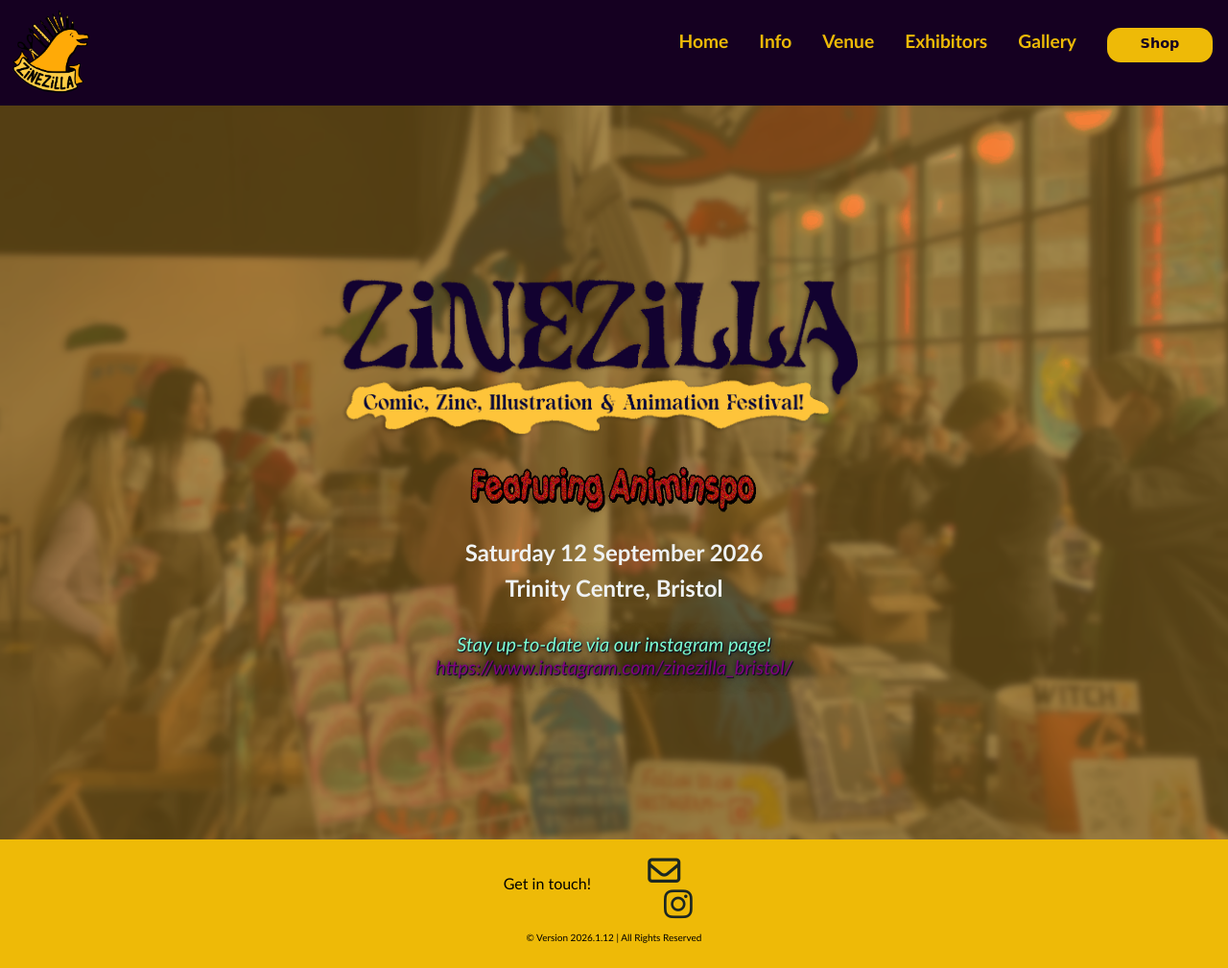
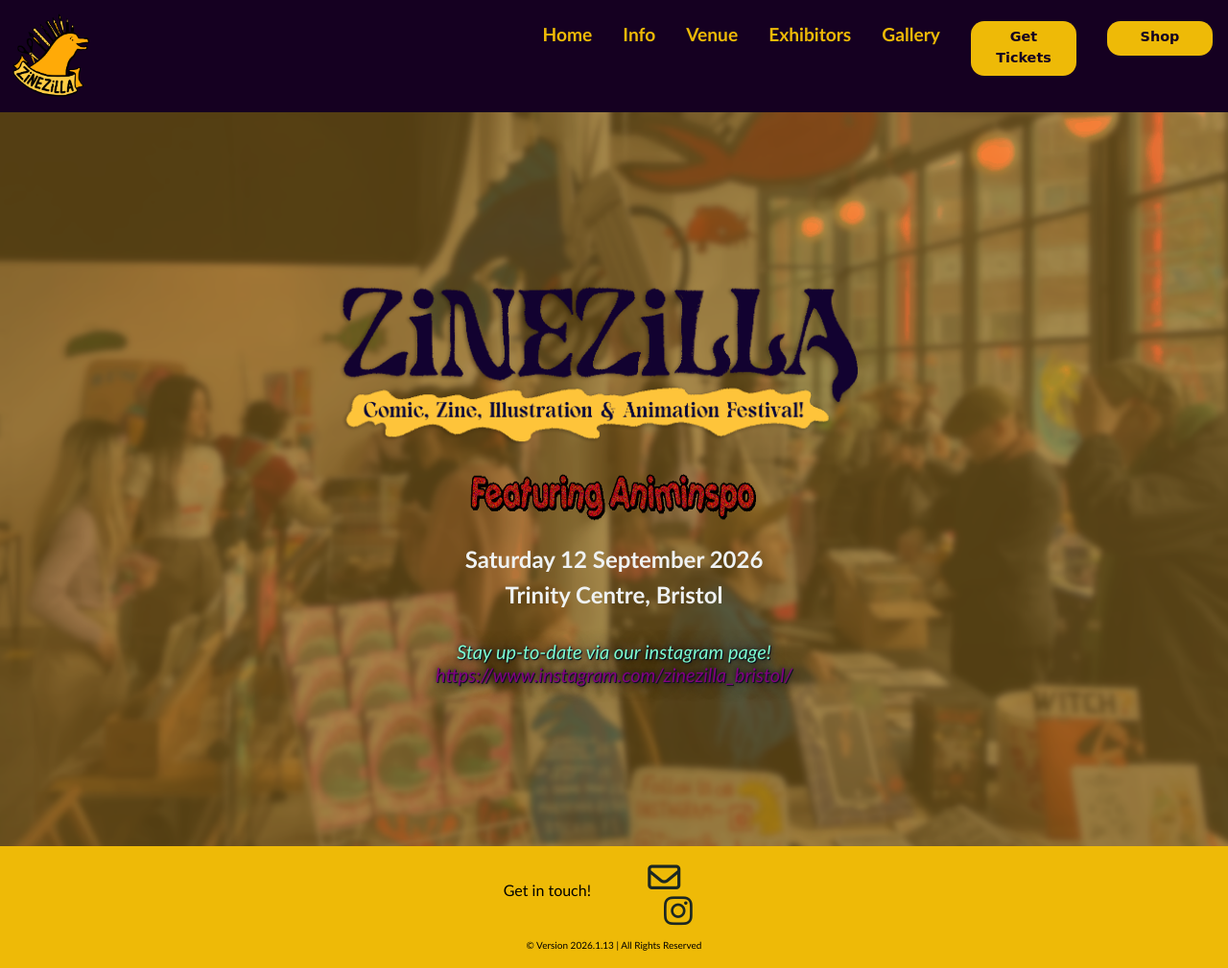
Before and after one commit to fajard01/zinezilla, a Jekyll site: the page built from index.html, in a window 1280 px wide. Shown: the whole page at 96% size. Built offline with Jekyll 4.4.1, drawn with Linux system fonts in a browser that asks for light colours; cached includes are drawn as plain includes; nearby versions of some CDN libraries.

Commit message:
Add tickets button

```diff
--- a/_data/navigation.yml
+++ b/_data/navigation.yml
@@ -12,7 +12,7 @@
   - title: Gallery
     link: /_pages/gallery.html
 buttons:
-#  - title: Get Tickets
-#    url: https://hdfst.uk/e123090
+  - title: Get Tickets
+    url: https://hdfst.uk/e150500
   - title: Shop
     url: http://www.zinezilla.bigcartel.com
--- a/_includes/footer.html
+++ b/_includes/footer.html
@@ -10,6 +10,6 @@
 </div>
 <br>
 <div class="copyright centre-col">
-  <p class="copyright-text">© Version 2026.1.12 | All Rights Reserved</p>
+  <p class="copyright-text">© Version 2026.1.13 | All Rights Reserved</p>
 </div>
 <div class="empty"></div>
```
Also changed, not shown: Gemfile.lock.
